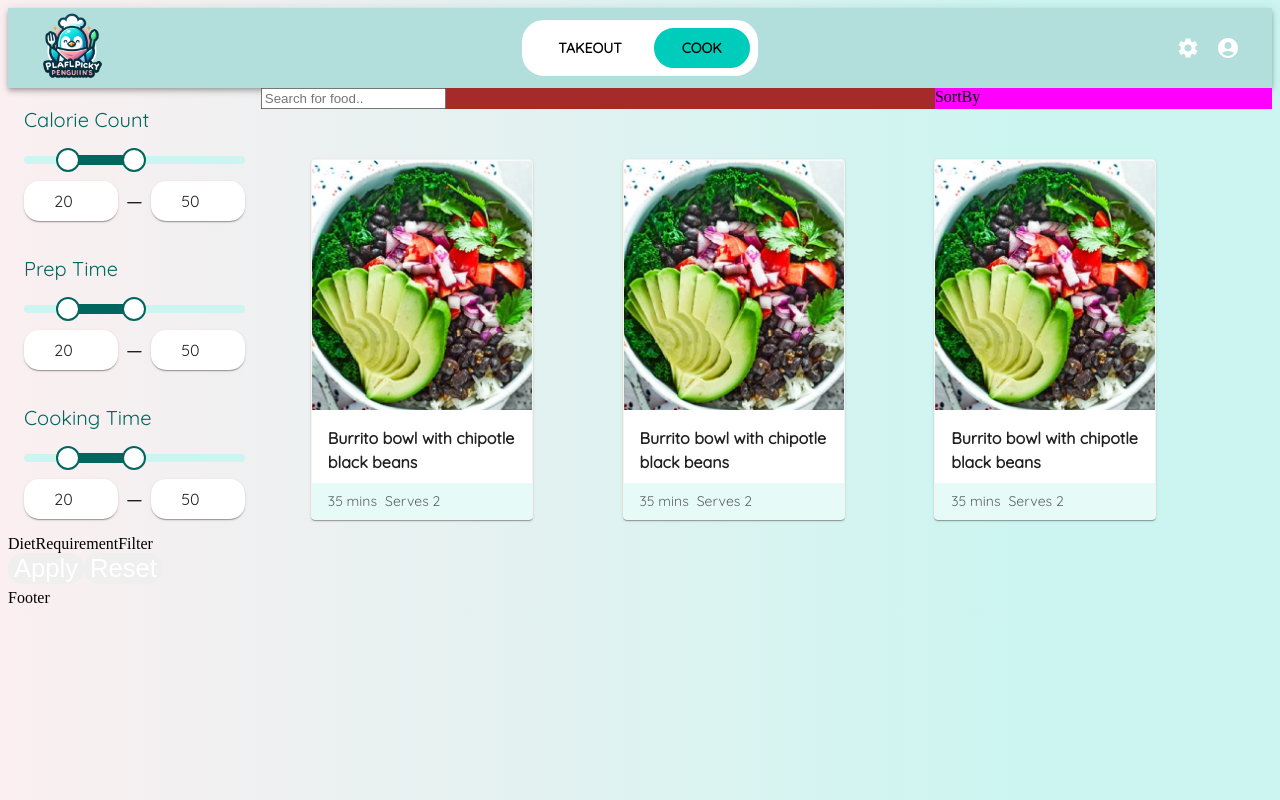
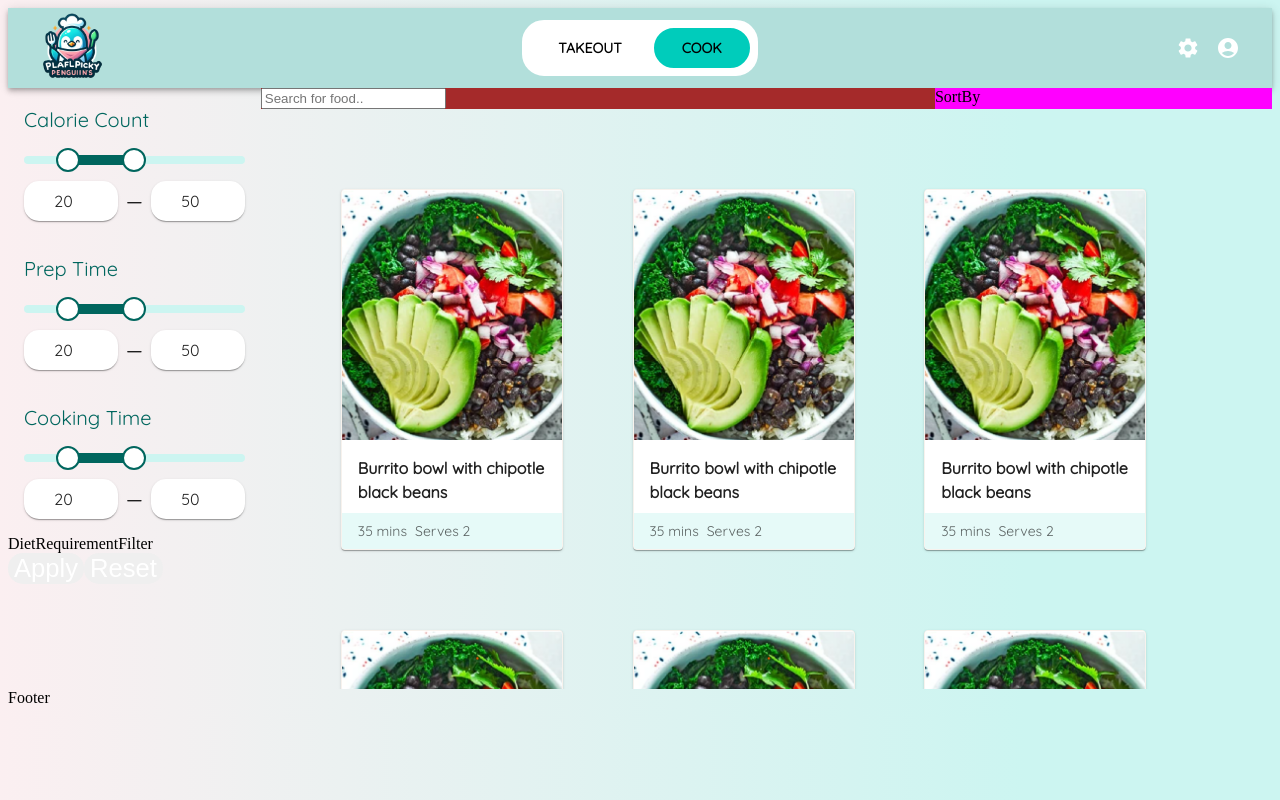
Before and after one commit to UOA-CS732-SE750-Students-2024/project-group-playful-penguins, a React (Vite) app in the folder frontend/: page /home in a window 1280 px wide. Built offline with nearby package versions, Linux system fonts and the light colour scheme.

Commit message:
Revert "integrated the search bar to the cards view"
This reverts commit ee847cf1f54d9b85a688b1b4d30ff9f158c8a4e0.

```diff
--- a/frontend/src/components/FoodList/FoodList.module.css
+++ b/frontend/src/components/FoodList/FoodList.module.css
@@ -1,5 +1,5 @@
 .scrollableContainer {
-    max-height: 380px;
+    max-height: 420px;
     overflow-y: auto;
-    padding: 50px;
+    padding: 80px;
   }
--- a/frontend/src/pages/HomePage/HomePage.module.css
+++ b/frontend/src/pages/HomePage/HomePage.module.css
@@ -16,7 +16,6 @@
 .search-and-sort-panel {
   display: flex;
   flex-direction: row;
-  max-height: 150px;
   flex: 1;
 }
 
```
